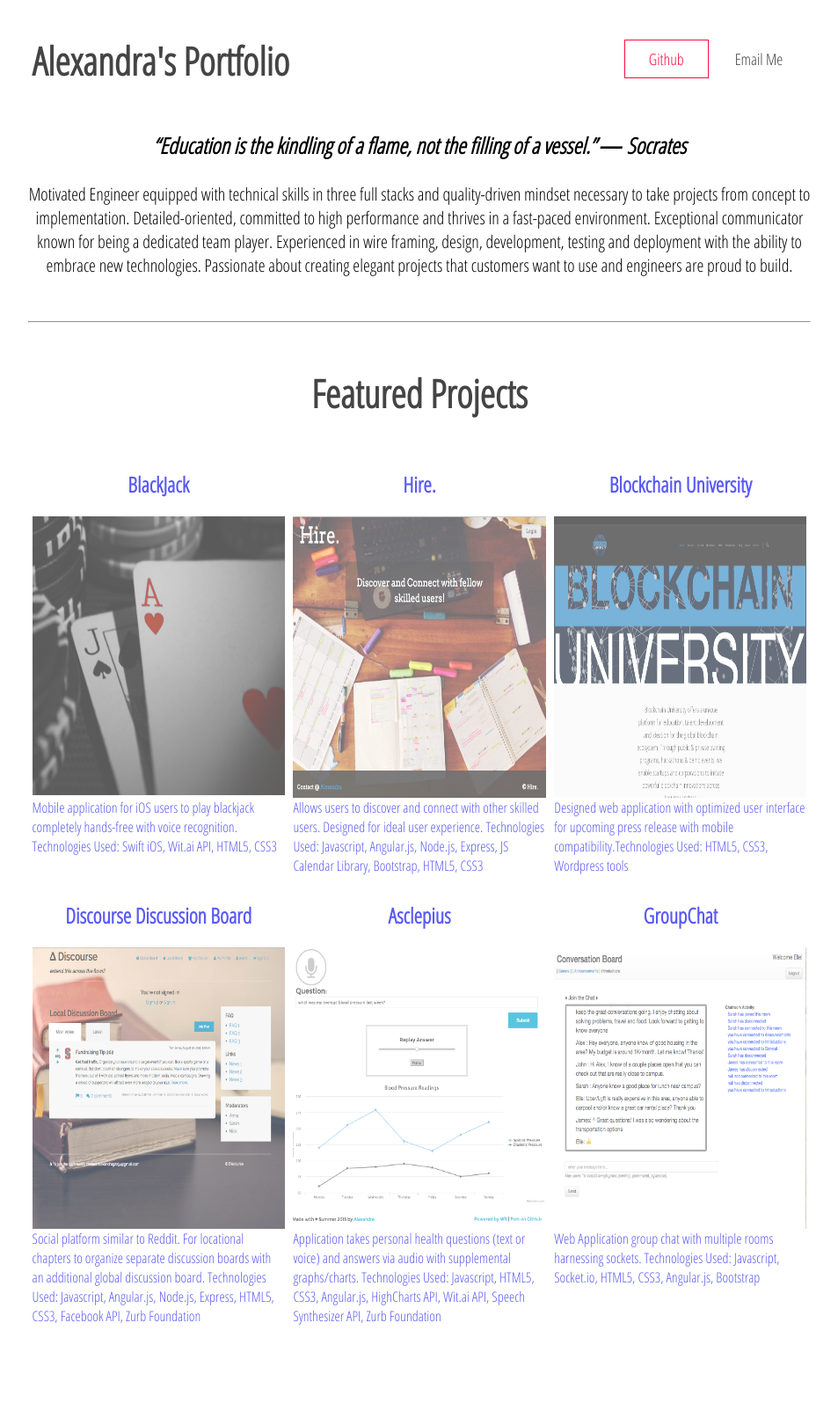
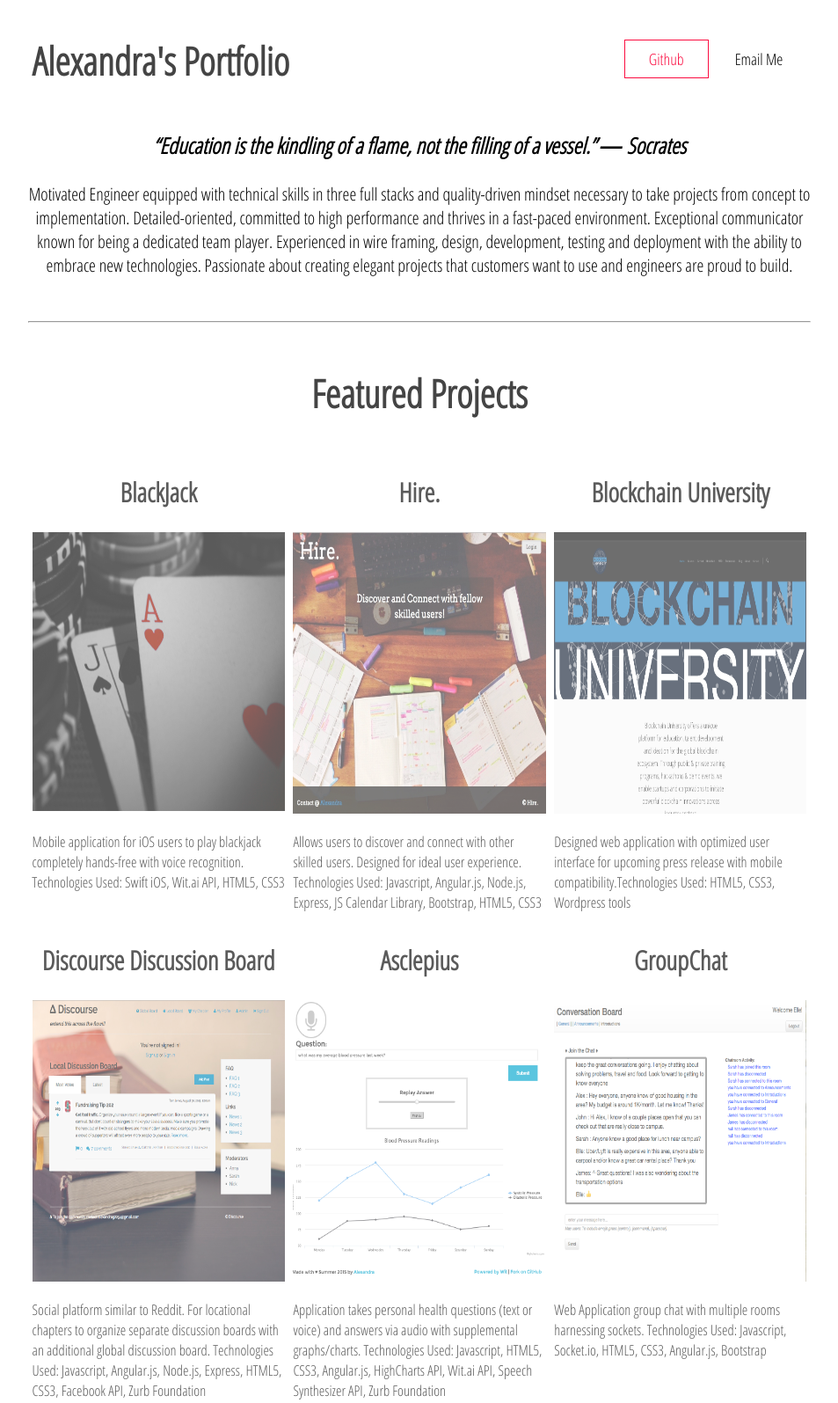
Before and after one commit to alexandrag2254/portfolio_page, a website: page client/index.html in a window 1280 px wide. Shown: the whole page at 88% size, without its empty margins (163-1116 px from the left). Before the commit the page ends 1512 px from the top, so only its background shows below. Drawn offline with nearby package versions, Linux system fonts and the light colour scheme; some packages are replaced by stand-ins of ours.

Commit message:
added design features

```diff
--- a/client/style.css
+++ b/client/style.css
@@ -4,7 +4,7 @@ html,body,div,figure,img,header,ul,li,a{
 	border: 0;
 	font-family: 'Open Sans Condensed', sans-serif;
 }
-/*layout*/
+
 .col-9{
 	max-width: 900px;
 	width: 100%;
@@ -16,6 +16,27 @@ html,body,div,figure,img,header,ul,li,a{
 	width: 33.333333%;
 	margin: auto;
 	box-sizing: border-box;
+}
+
+/*link color*/
+
+a:link {
+    color: black;
+}
+
+/* visited link */
+a:visited {
+    color: black;
+}
+
+/* mouse over link */
+a:hover {
+    color: red;
+}
+
+/* selected link */
+a:active {
+    color: black;
 }
 
 /*items*/
@@ -35,6 +56,10 @@ img{
 	transition: opacity .6s;
 }
 
+.description{
+	margin-top: 20px;
+	font-size: 16.5px;
+}
 
 figure{
 	float: left;
@@ -72,8 +97,8 @@ h1{
 }
 h2 {
 	text-align: center;
+	font-size: 30px;
 }
-
 nav{
 	margin-top: 45px;
 }
```
Also changed, not shown: 3 other files.
